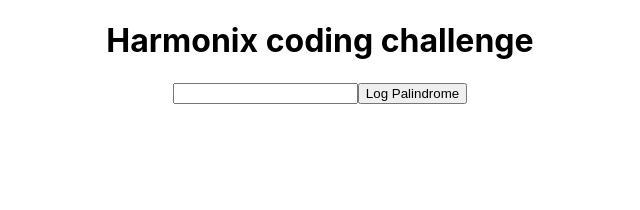
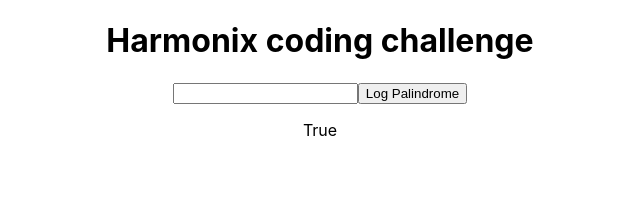
Before and after one commit to josephnewton861/Harmonix_challenge_fe, a React (Create React App) app: page / in a window 1280 px wide. Shown: the top 210 px of the page, without its empty margins (320-960 px from the left). Built offline with nearby package versions, Linux system fonts and the light colour scheme.

Commit message:
Added functionality for detecting if input is a palindrome

```diff
--- a/src/components/PalindromeForm.jsx
+++ b/src/components/PalindromeForm.jsx
@@ -1,10 +1,28 @@
-import React from "react";
+import React, { useState } from "react";
 
 const PalindromeForm = () => {
+  const [palindromeInput, setPalindromeInput] = useState([]);
+
+  const isPalindrome = (str) => {
+    if (typeof str !== "string") return "Input requires a string";
+
+    for (let i = 0; i < str.length; i++) {
+      if (str[i] !== str[str.length - 1 - i]) {
+        return false;
+      }
+    }
+    return true;
+  };
+
+  const handlesPalindromeChange = (event) => {
+    setPalindromeInput(event.target.value);
+  };
+
   return (
     <div>
-      <input type="text" />
+      <input type="text" onChange={handlesPalindromeChange} />
       <button>Log Palindrome</button>
+      {isPalindrome(palindromeInput) === false ? <p>False</p> : <p>True</p>}
     </div>
   );
 };
```
